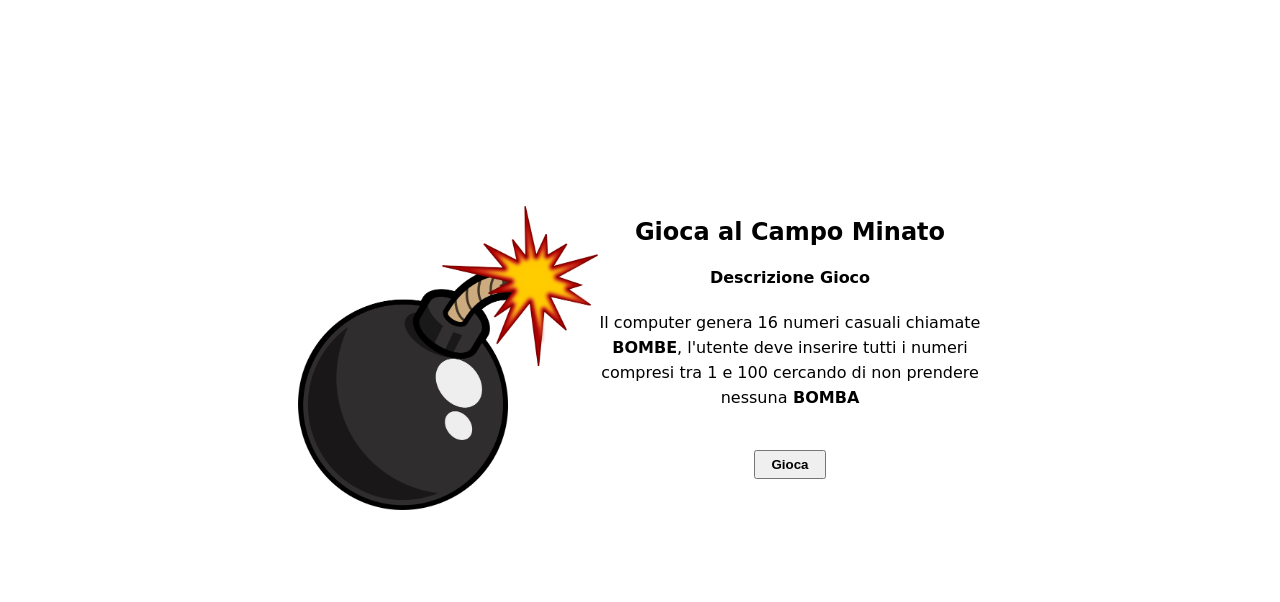
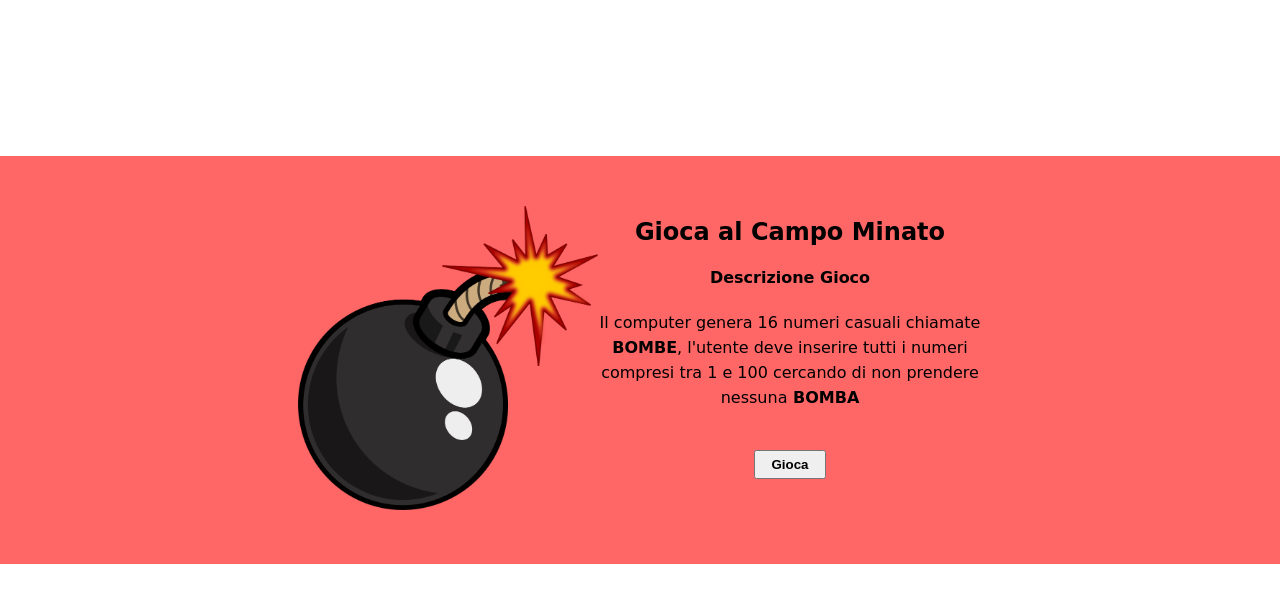
Before and after one commit to parisking93/js-campominato, a plain HTML site: page index.html in a window 1280 px wide. Drawn offline with Linux system fonts and the light colour scheme; a web font is replaced by a local one.

Commit message:
add background-color

```diff
--- a/css/style.css
+++ b/css/style.css
@@ -21,14 +21,18 @@ section {
     height: 90vh;
     display: flex;
     align-items: center;
+    justify-content: center;
 }
 .over-container {
     display: flex;
     justify-content: center;
     align-items: center;
+    background-color: rgba(255,0,0,0.6);
+    width: 100%;
+    padding: 50px 0;
 }
 .box-image {
-    width: 30%;
+    width: 90%;
     max-width: 300px;
 }
 .box-image img{
```
